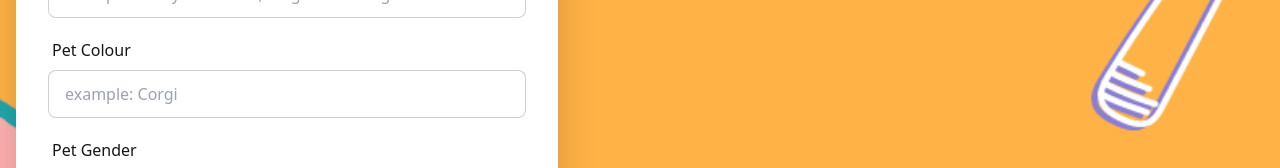
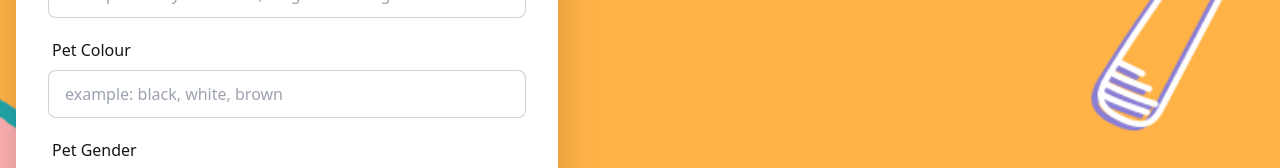
Before and after one commit to sokyanl/final-project-pawpals-frontend, a SvelteKit app in the folder Final-Project-Frontend/: page /form/upload in a window 1280 px wide. Shown: the part 342-510 px from the top of the page. Built offline with nearby package versions, Linux system fonts and the light colour scheme; no server answers.

Commit message:
modify upload page

```diff
--- a/Final-Project-Frontend/src/routes/form/upload/+page.svelte
+++ b/Final-Project-Frontend/src/routes/form/upload/+page.svelte
@@ -97,7 +97,7 @@ const accessToken = getTokenFromLocalStorage();
 					<label class="label">
 						<span class="label-text font-medium text-base mt-3">Pet Colour</span>
 					</label>
-					<input name="color" type="text" placeholder="example: Corgi" class="input input-bordered" required />
+					<input name="color" type="text" placeholder="example: black, white, brown" class="input input-bordered" required />
 
 					<!-- Pet Gender Section -->
 					<label class="label">
```
